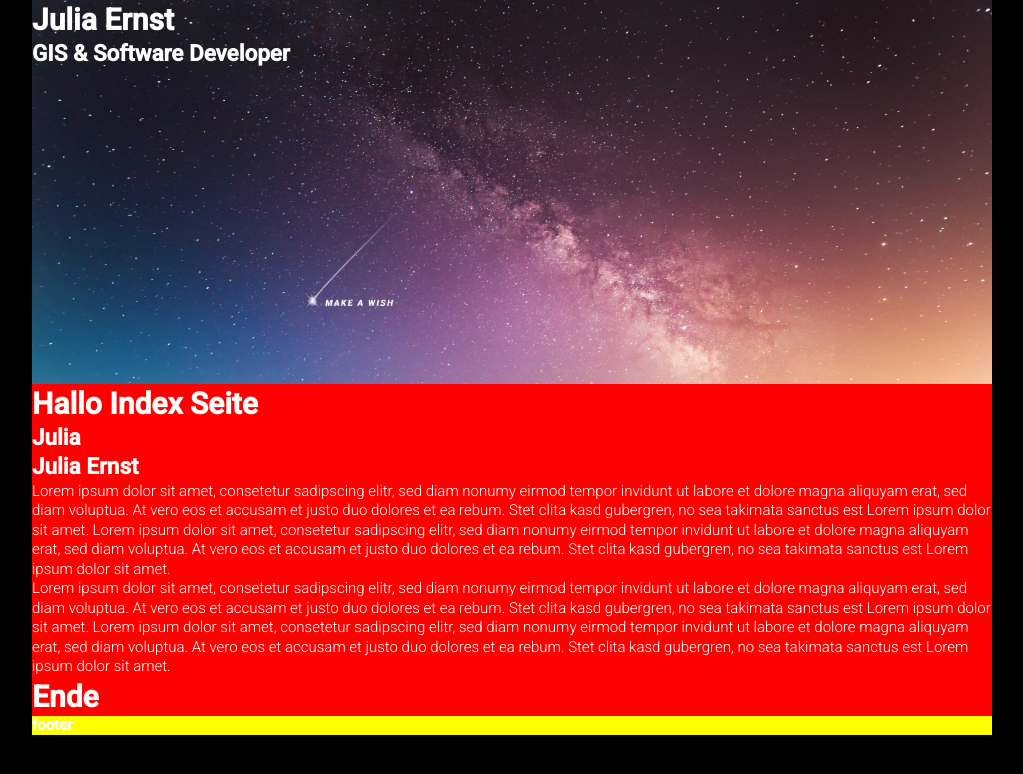
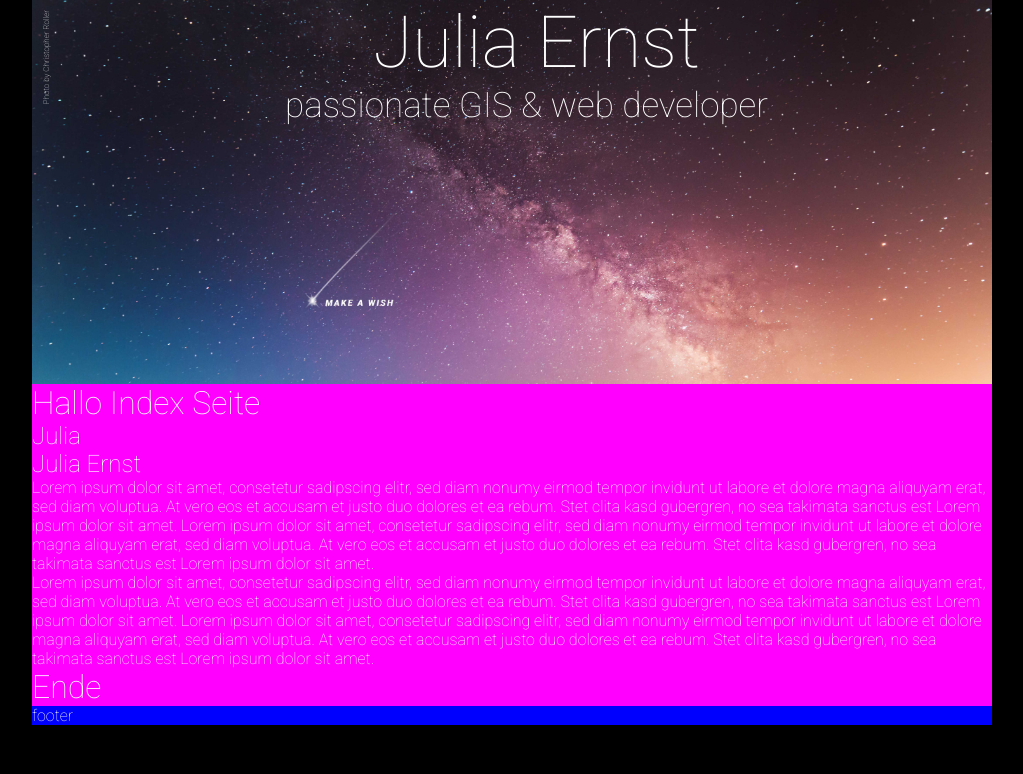
Before and after one commit to missserious/juliaernst, a Jekyll site: the page built from index.html, in a window 1280 px wide. Shown: the top 774 px of the page, without its empty margins (128-1151 px from the left). Built offline with Jekyll 4.4.1, drawn with Linux system fonts in a browser that asks for light colours.

Commit message:
update css - header

```diff
--- a/_layouts/default.html
+++ b/_layouts/default.html
@@ -26,8 +26,9 @@
 
 <body>
   <header>
-    <h1>Julia Ernst</h1>
-    <h2>GIS & Software Developer</h2>
+    <h6>Photo by Christopher Roller<h6>
+    <h1>{{ site.name }}</h1>
+    <h2>passionate GIS & web developer</h2>
   </header>
 
   <main>
--- a/css/styles.scss
+++ b/css/styles.scss
@@ -1,21 +1,58 @@
 ---
 ---
 /* alle Farbvariablen setzen */
-$color1: red;
-$color2: yellow;
+$color1: magenta;
+$color2: blue;
 
 
 body {
-  margin: 0 auto;
+  margin: 0px auto;
   font-family: 'Roboto', sans-serif;
-  font-weight: 300;
-  font-size: 15px;
-  line-height: 1.3;
+  /*font-size: 15px;
+  font-weight: 100;
+  line-height: 1.3;*/
   background-color:#000;
-  color: white;
+  color: #FFF;
   max-width: 960px;
 }
 
+/* alle Kinderelemente muessen auch margin: 0 bekommen */
+h1, h2, h4,h6, p {
+    margin: 0px;
+    font-weight: 100;
+}
+
+/* TODO: Schriften ALLGEMEIN definieren */
+/* TODO: font-weight und line-height nachlesen*/
+
+header h1 {
+    font-size: 72px;
+    /*padding: 10px 10px 10px 10px;*/
+    /*line-height: 1.0;*/
+    text-align: center;
+}
+
+header h2 {
+    font-size: 35px;
+    text-align: center;
+}
+
+header h6 {
+    font-size: 8px;
+    padding: 10px 10px 10px 10px;
+
+    writing-mode: vertical-lr;
+    -webkit-writing-mode: vertical-lr;
+    -ms-writing-mode: vertical-lr;
+    -ms-transform: rotate(180deg);
+    -moz-transform: rotate(180deg);
+    -webkit-transform: rotate(180deg);
+    float:left;
+}
+
+/*
+Header -- Anfang
+*/
 header {
   height: 384px;
   background-image: url(../img/makeAwish.png), url(../img/header.jpg);
@@ -33,7 +70,6 @@ footer {
   background-color: $color2;
 }
 
-
 /* alle Kinderelemente muessen auch margin: 0 bekommen*/
 h1, h2, h4, p {
     margin: 0px;
```
